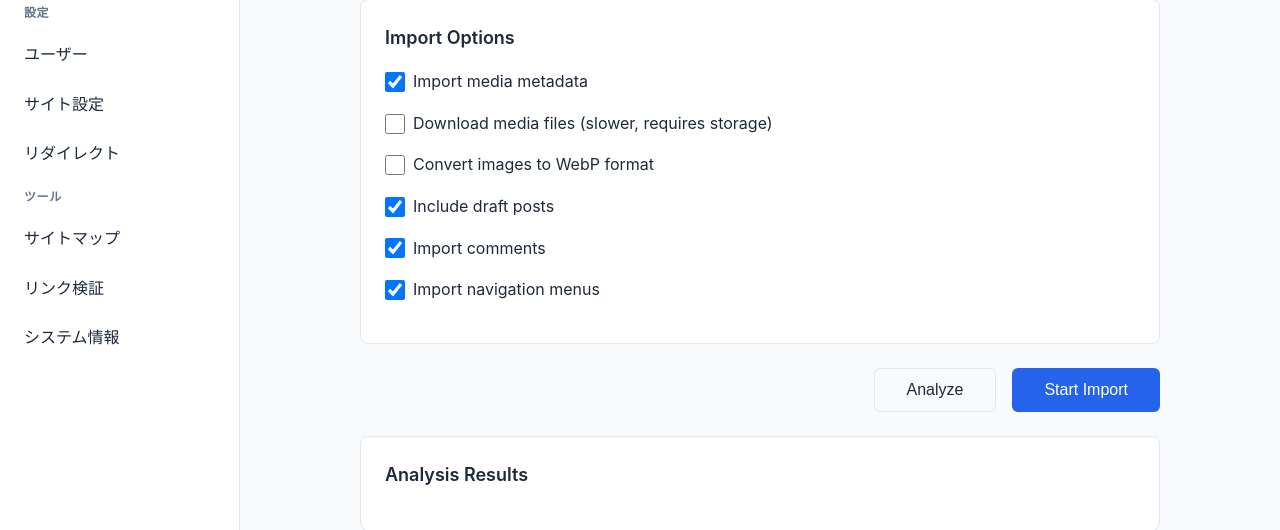
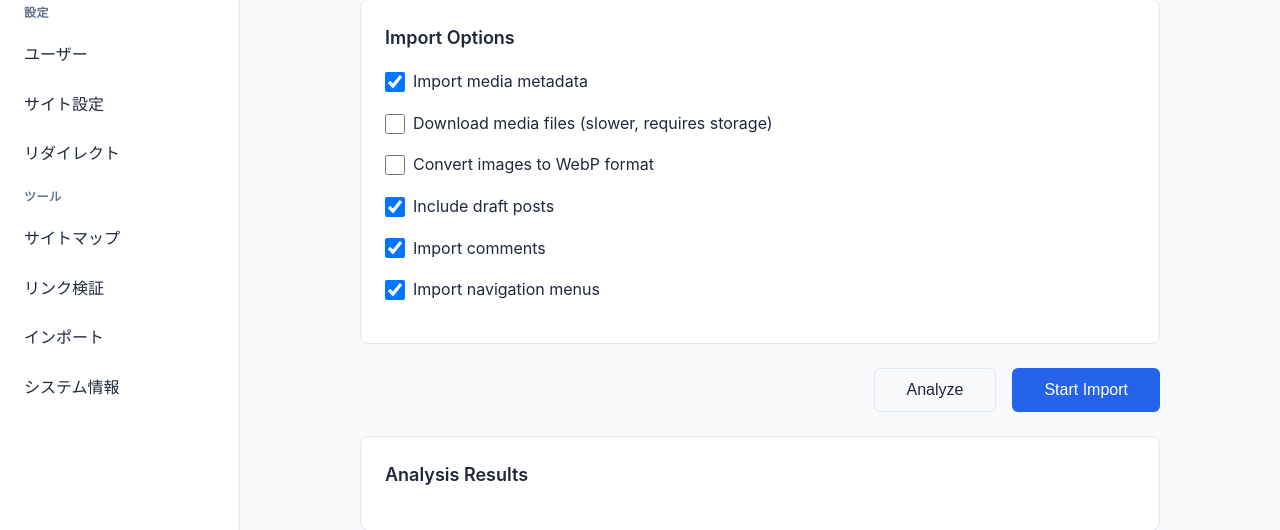
Before and after one commit to makoronu/focomy, a Python web app: template core/templates/admin/import.html in a window 1280 px wide. Shown: the part 625-1155 px from the top of the page. Run offline with Jinja, Linux system fonts and the light colour scheme; the template is opened without the code that fills it, so the values that code supplies are empty; some libraries are stand-ins or nearby versions.

Commit message:
fix: 管理画面ナビにインポートリンク追加
Closes #2

🤖 Generated with [Claude Code](https://claude.com/claude-code)

Co-Authored-By: Claude Opus 4.5 <noreply@anthropic.com>

```diff
--- a/core/templates/admin/base.html
+++ b/core/templates/admin/base.html
@@ -554,6 +554,9 @@
                 <a href="/admin/tools/link-validator" class="nav-item {% if current_page == 'tools' and 'link-validator' in request.url.path %}active{% endif %}">
                     リンク検証
                 </a>
+                <a href="/admin/import" class="nav-item {% if current_page == 'import' %}active{% endif %}">
+                    インポート
+                </a>
                 <a href="/admin/system" class="nav-item {% if current_page == 'system' %}active{% endif %}">
                     システム情報
                     <span id="update-badge" class="badge" style="display: none;">NEW</span>
```
